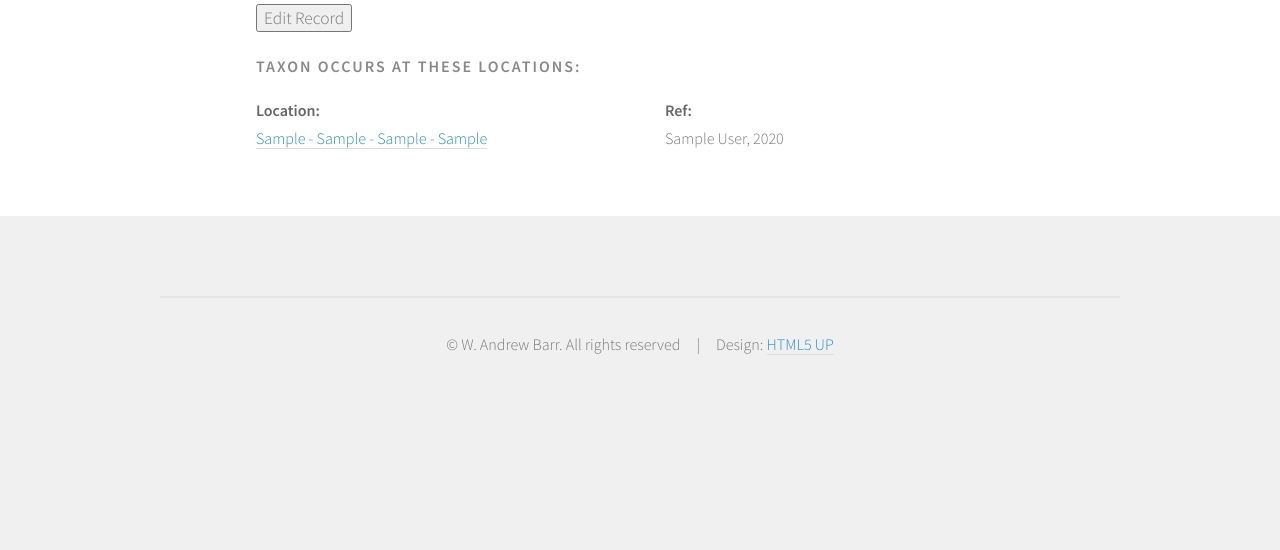
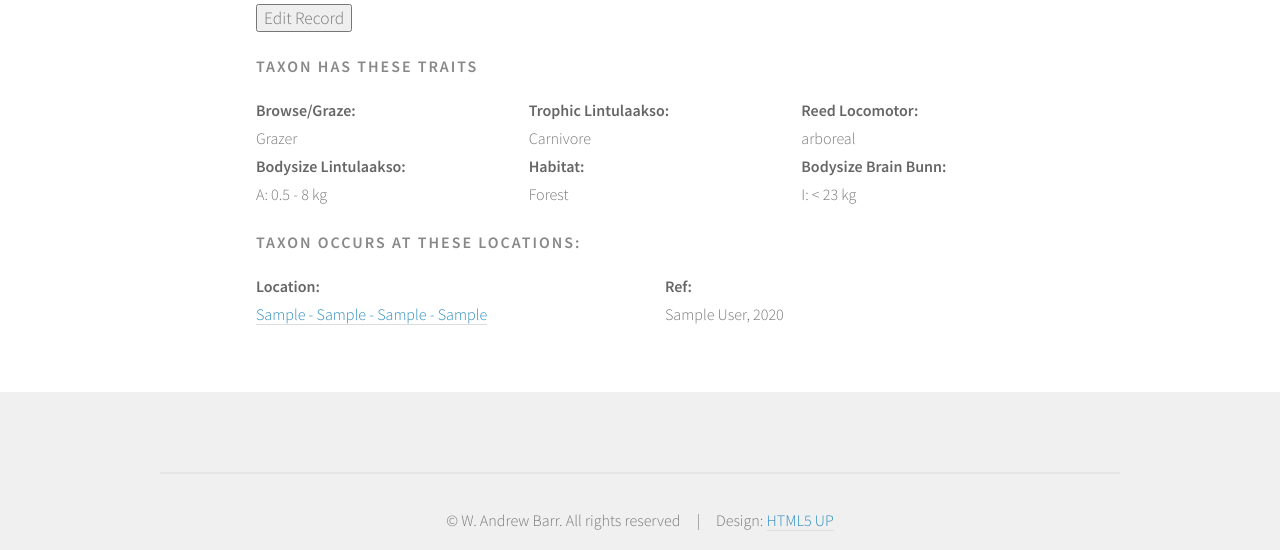
Before and after one commit to wabarr/census-paleo, a Django app: page /taxa/1/ in a window 1280 px wide. Shown: the part 250-800 px from the top of the page. Run offline with Django 3.2, Linux system fonts and the light colour scheme; a user stored in the database is signed in; tables that the repository leaves empty hold one stand-in row (values such as "Sample post"); parts of the project's set-up code (start-up, migrations or seed data) failed here and were passed over.

Commit message:
add traits to taxonomy template

```diff
--- a/census_paleo/templates/taxonomy_detail.html
+++ b/census_paleo/templates/taxonomy_detail.html
@@ -33,11 +33,44 @@
                                                 <div class="12u"><input type="button" value="Edit Record" onclick="location.href='/admin/census_paleo/taxonomy/{{ object.id }}/'"></div>
                                             </div>
 
+                                        {% for trait in object.functional_traits_set.all %}
+                                            <div class="row" >
+                                               <div class="12u"><h3>Taxon has these traits</h3></div>
+                                            </div>
+
+                                            <div class="row">
+                                                <div class="4u"><strong>Browse/Graze: </strong></div>
+                                                <div class="4u"><strong>Trophic Lintulaakso: </strong></div>
+                                                <div class="4u"><strong>Reed Locomotor: </strong></div>
+                                            </div>
+                                            <div class="row">
+                                                <div class="4u">{{ trait.browse_graze }}</div>
+                                                <div class="4u">{{ trait.get_trophic_lintulaakso_display }}</div>
+                                                <div class="4u">{{ trait.get_locomotor_reed_display }}</div>
+                                            </div>
+
+                                            <div class="row">
+                                                <div class="4u"><strong>Bodysize Lintulaakso: </strong></div>
+                                                <div class="4u"><strong>Habitat:</strong></div>
+                                                <div class="4u"><strong>Bodysize Brain Bunn: </strong></div>
+                                            </div>
+                                            <div class="row">
+                                                <div class="4u">{{ trait.get_bodysize_lintulaakso_display }}</div>
+                                                <div class="4u">{{ trait.habitat }}</div>
+                                                <div class="4u">{{ trait.get_bodysize_brain_bunn_display }}</div>
+                                            </div>
+                                        {% endfor %}
+
                                         {% if object.occurrence_set.all %}
-                                            <h3>Taxon occurs at these locations:</h3>
-                                            <div class="row">
-                                                    <div class="6u"><strong>Location: </strong></div>
-                                                    <div class="6u"><strong>Ref: </strong></div>
+                                            <div class="row" style="padding-top:20px;">
+                                                <div class="12u">
+                                                    <h3>Taxon occurs at these locations:</h3>
+                                                </div>
+                                            </div>
+
+                                                <div class="row">
+                                                        <div class="6u"><strong>Location: </strong></div>
+                                                        <div class="6u"><strong>Ref: </strong></div>
                                                 </div>
                                             {% for occurrence in object.occurrence_set.all %}
 
```
